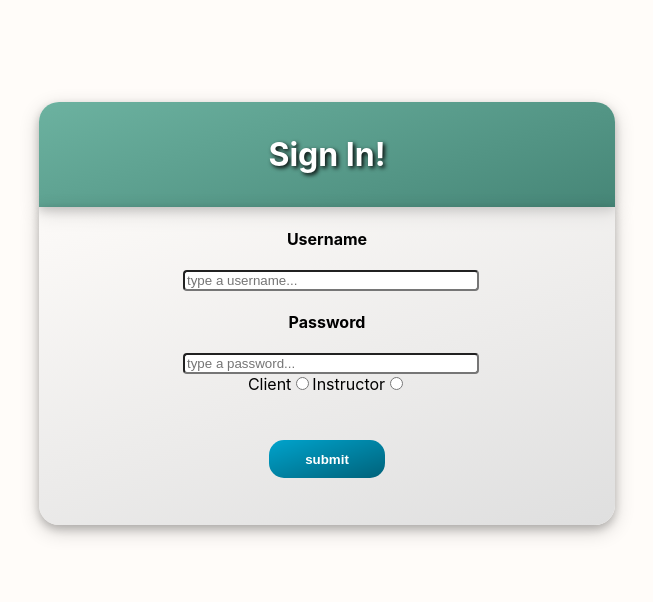
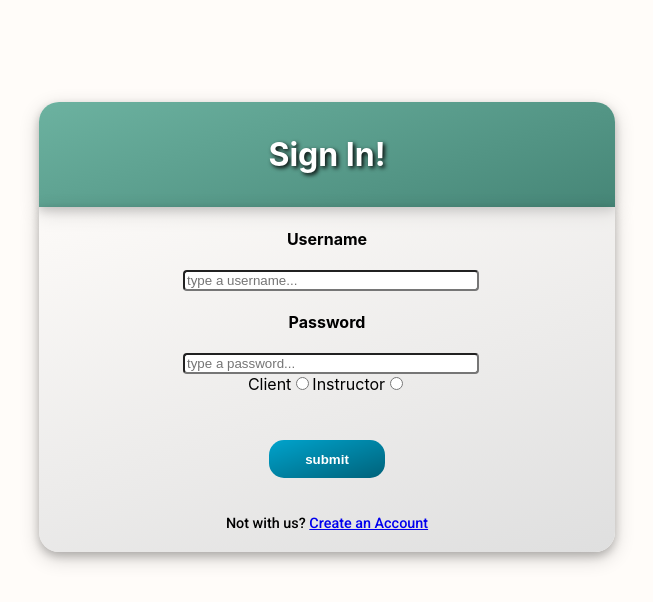
Before and after one commit to BuildWeekAnywhereFitness/Front-End, a React (Create React App) app in the folder front-end/: page /login in a window 1280 px wide. Shown: the top 602 px of the page, without its empty margins (313-966 px from the left). Built offline with nearby package versions, Linux system fonts and the light colour scheme.

Commit message:
Added signup/login links

```diff
--- a/front-end/src/components/FormStyling.css
+++ b/front-end/src/components/FormStyling.css
@@ -71,7 +71,7 @@ h1 {
   display: flex;
   justify-content: center;
   padding-top: 8%;
-  padding-bottom: 8%;
+  padding-bottom: 15%;
 }
 .button {
   background: linear-gradient(0.45turn, #00a3cc, #00627a);
--- a/front-end/src/components/SignIn.js
+++ b/front-end/src/components/SignIn.js
@@ -1,7 +1,8 @@
 import React, { useState } from "react";
 import axios from "axios";
-import { useHistory } from "react-router-dom";
+import { Link, useHistory } from "react-router-dom";
 import "./FormStyling.css";
+import styled from "styled-components";
 
 const initialFormValues = {
   username: "",
@@ -39,7 +40,7 @@ export default function Signin() {
 
   return (
     <form className="SignInContainer" onSubmit={onSubmit}>
-      <div className="FormGroupInputs">
+      <div className="FormContainer">
         <header>
           <h1>Sign In!</h1>
         </header>
@@ -98,9 +99,22 @@ export default function Signin() {
               submit
             </button>
           </div>
+          <div>
+            <NotWith>
+              Not with us? <Link to="/signup">Create an Account</Link>
+            </NotWith>
+          </div>
         </section>
       </div>
     </form>
   );
 }
+
+const NotWith = styled.p`
+  font-family: "Roboto", sans-serif;
+  font-size: 0.9rem;
+  font-weight: 500;
+  margin-top: -50px;
+  padding: 0 0 20px 0;
+`;
 //
--- a/front-end/src/components/SignupForm.js
+++ b/front-end/src/components/SignupForm.js
@@ -3,7 +3,8 @@ import formSchema from "./formSchema";
 import * as yup from "yup";
 import "./FormStyling.css";
 import axios from "axios";
-import { useHistory } from "react-router-dom";
+import { Link, useHistory } from "react-router-dom";
+import styled from "styled-components";
 
 const initialFormValues = {
   username: "",
@@ -129,8 +130,21 @@ export default function SignUp() {
               submit
             </button>
           </div>
+          <div>
+            <NotWith>
+              Already have an account? <Link to="/login">Login here</Link>
+            </NotWith>
+          </div>
         </section>
       </div>
     </form>
   );
 }
+
+const NotWith = styled.p`
+  font-family: "Roboto", sans-serif;
+  font-size: 0.9rem;
+  font-weight: 500;
+  margin-top: -50px;
+  padding: 0 0 20px 0;
+`;
```
